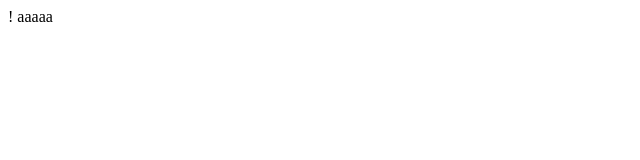
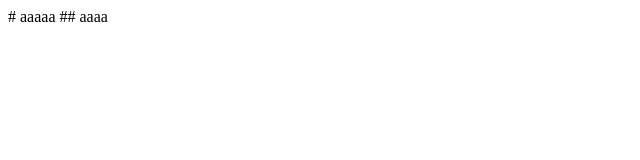
Before and after one commit to TAT0001/TAT0001.github.io, a plain HTML site: page index.html in a window 1280 px wide. Shown: the full height of the page, 0-640 px from the left. Drawn offline with Linux system fonts and the light colour scheme.

Commit message:
Update index.html

```diff
--- a/index.html
+++ b/index.html
@@ -1,7 +1,8 @@
 <!DOCTYPE html>
 <html>
 <body>
-! aaaaa
+# aaaaa
+## aaaa
 
 
 </body>
```
